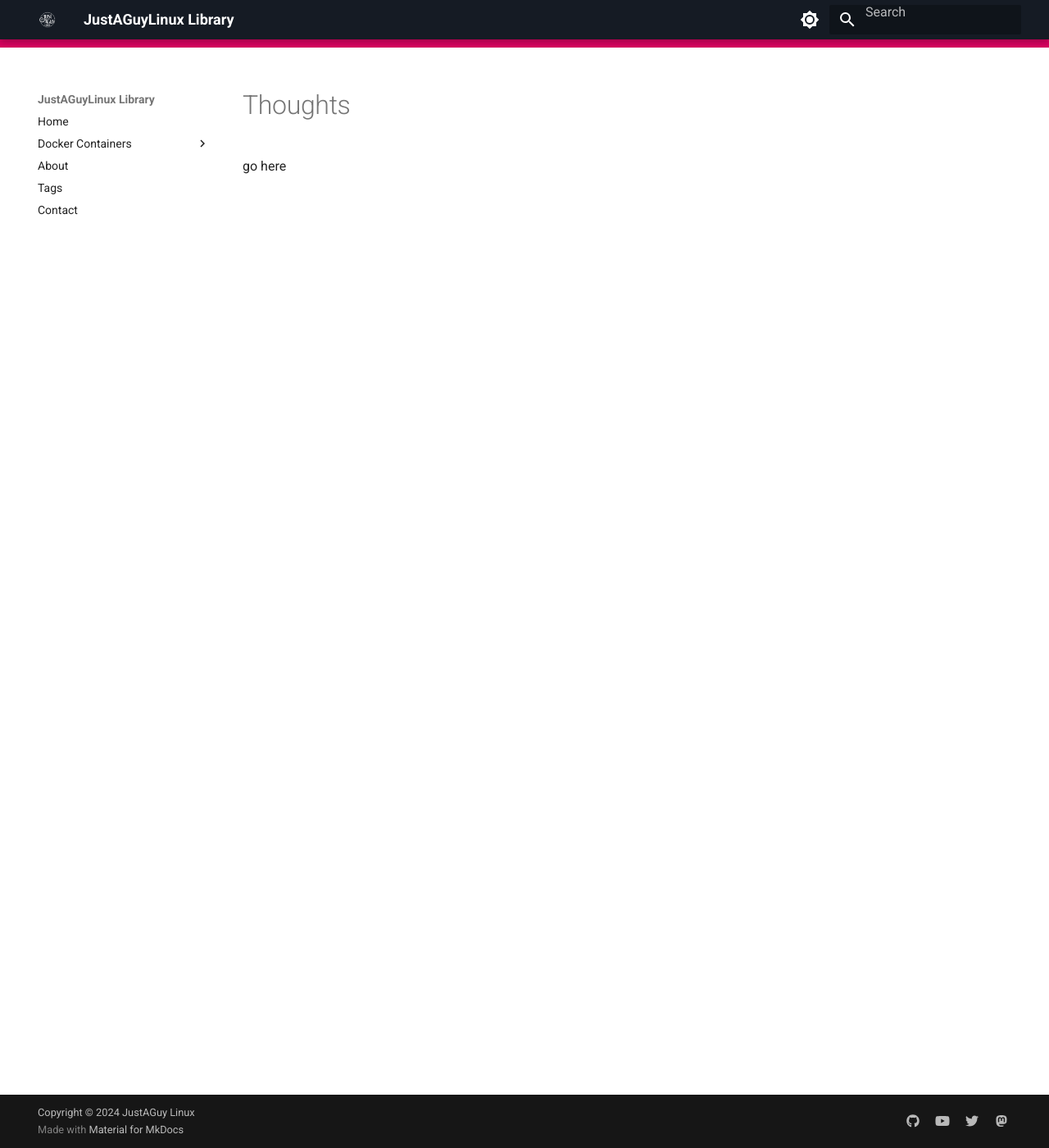
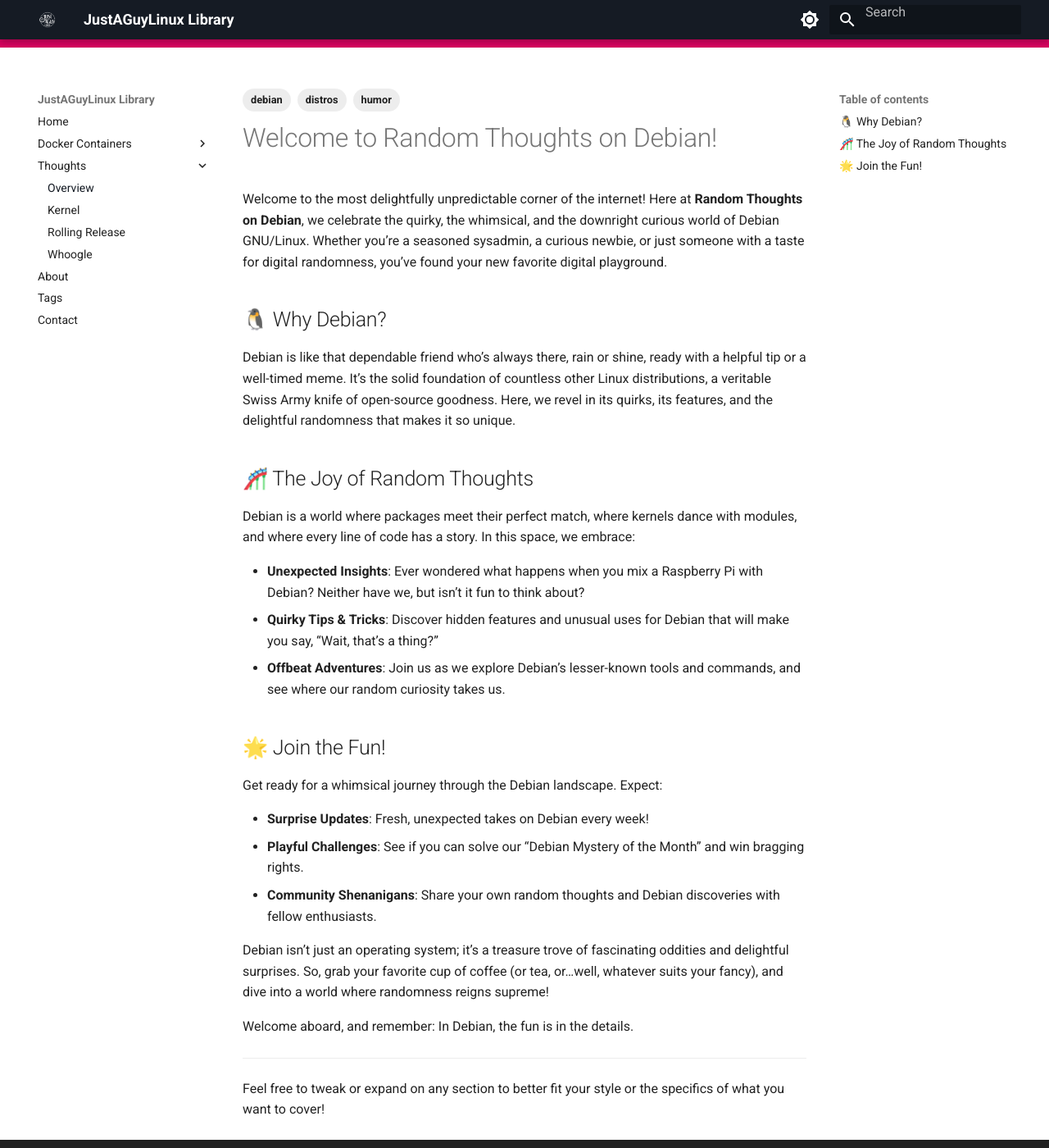
Before and after one commit to drewgrif/jagmkdocs, an MkDocs documentation site: the page built from docs/thoughts/index.md, in a window 1280 px wide and 1400 px high. Shown: the whole window at 82% size. Built offline with MkDocs 1.6.1 and Material for MkDocs 9.7.7, drawn with Linux system fonts in a browser that asks for light colours; some of the changed text lies outside the part shown.

Commit message:
thoughts

```diff
--- a/docs/thoughts/index.md
+++ b/docs/thoughts/index.md
@@ -1,3 +1,38 @@
-# Thoughts
+---
+tags:
+    - debian
+    - humor
+    - distros
+---
 
-go here
+# Welcome to Random Thoughts on Debian!
+
+Welcome to the most delightfully unpredictable corner of the internet! Here at **Random Thoughts on Debian**, we celebrate the quirky, the whimsical, and the downright curious world of Debian GNU/Linux. Whether you’re a seasoned sysadmin, a curious newbie, or just someone with a taste for digital randomness, you’ve found your new favorite digital playground.
+
+## 🐧 Why Debian?
+
+Debian is like that dependable friend who’s always there, rain or shine, ready with a helpful tip or a well-timed meme. It’s the solid foundation of countless other Linux distributions, a veritable Swiss Army knife of open-source goodness. Here, we revel in its quirks, its features, and the delightful randomness that makes it so unique.
+
+## 🎢 The Joy of Random Thoughts
+
+Debian is a world where packages meet their perfect match, where kernels dance with modules, and where every line of code has a story. In this space, we embrace:
+
+- **Unexpected Insights**: Ever wondered what happens when you mix a Raspberry Pi with Debian? Neither have we, but isn’t it fun to think about?
+- **Quirky Tips & Tricks**: Discover hidden features and unusual uses for Debian that will make you say, “Wait, that’s a thing?”
+- **Offbeat Adventures**: Join us as we explore Debian’s lesser-known tools and commands, and see where our random curiosity takes us.
+
+## 🌟 Join the Fun!
+
+Get ready for a whimsical journey through the Debian landscape. Expect:
+
+- **Surprise Updates**: Fresh, unexpected takes on Debian every week!
+- **Playful Challenges**: See if you can solve our “Debian Mystery of the Month” and win bragging rights.
+- **Community Shenanigans**: Share your own random thoughts and Debian discoveries with fellow enthusiasts.
+
+Debian isn’t just an operating system; it’s a treasure trove of fascinating oddities and delightful surprises. So, grab your favorite cup of coffee (or tea, or…well, whatever suits your fancy), and dive into a world where randomness reigns supreme!
+
+Welcome aboard, and remember: In Debian, the fun is in the details.
+
+---
+
+Feel free to tweak or expand on any section to better fit your style or the specifics of what you want to cover!
--- a/mkdocs.yml
+++ b/mkdocs.yml
@@ -8,6 +8,11 @@ nav:
           - Setup: docker/setup.md
           - Nextcloud: docker/nextcloud.md
           - Immich: docker/immich.md
+  - Thoughts:
+      - Overview: thoughts/index.md
+      - Kernel: thoughts/kernel.md
+      - Rolling Release: thoughts/rolling_release.md
+      - Whoogle: thoughts/whoogle.md
   - About: about.md
   - Tags: tags.md
   - Contact: contact.md
```
Also changed, not shown: docs/thoughts/kernel.md (+5 -3 lines), docs/thoughts/rolling_release.md (+6 -0 lines).
